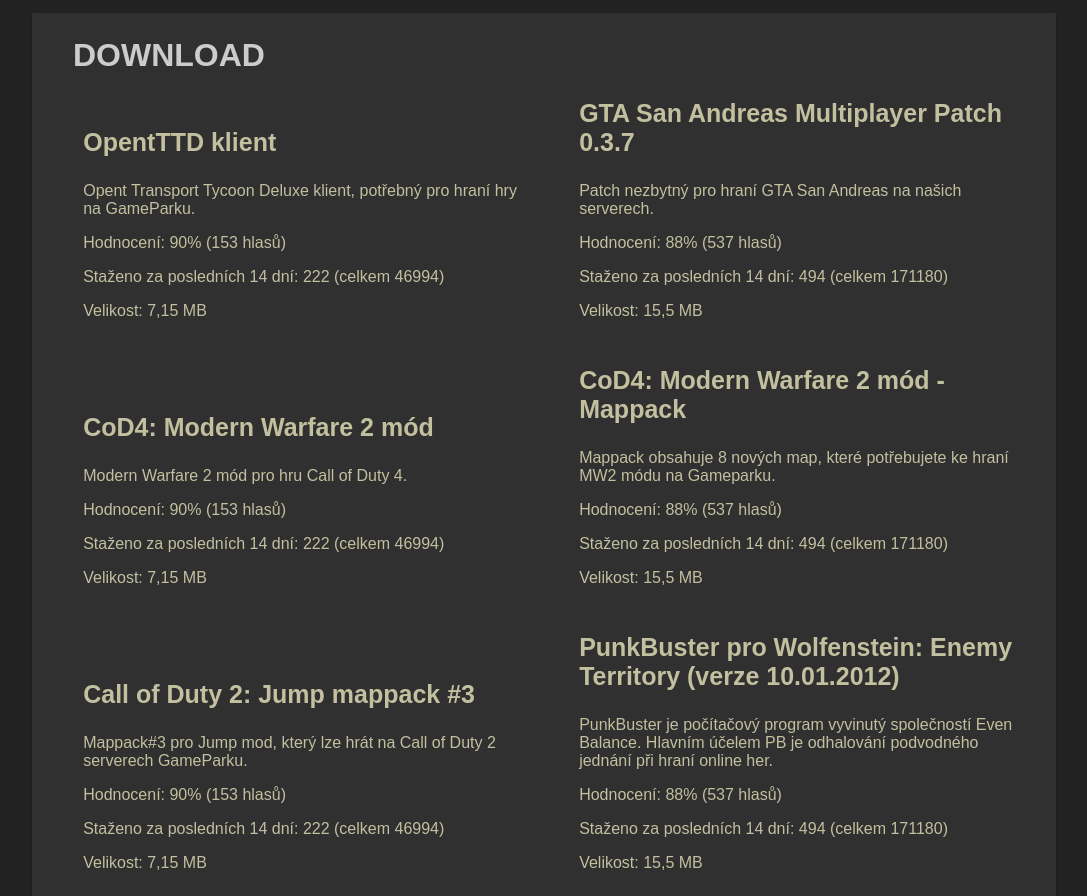
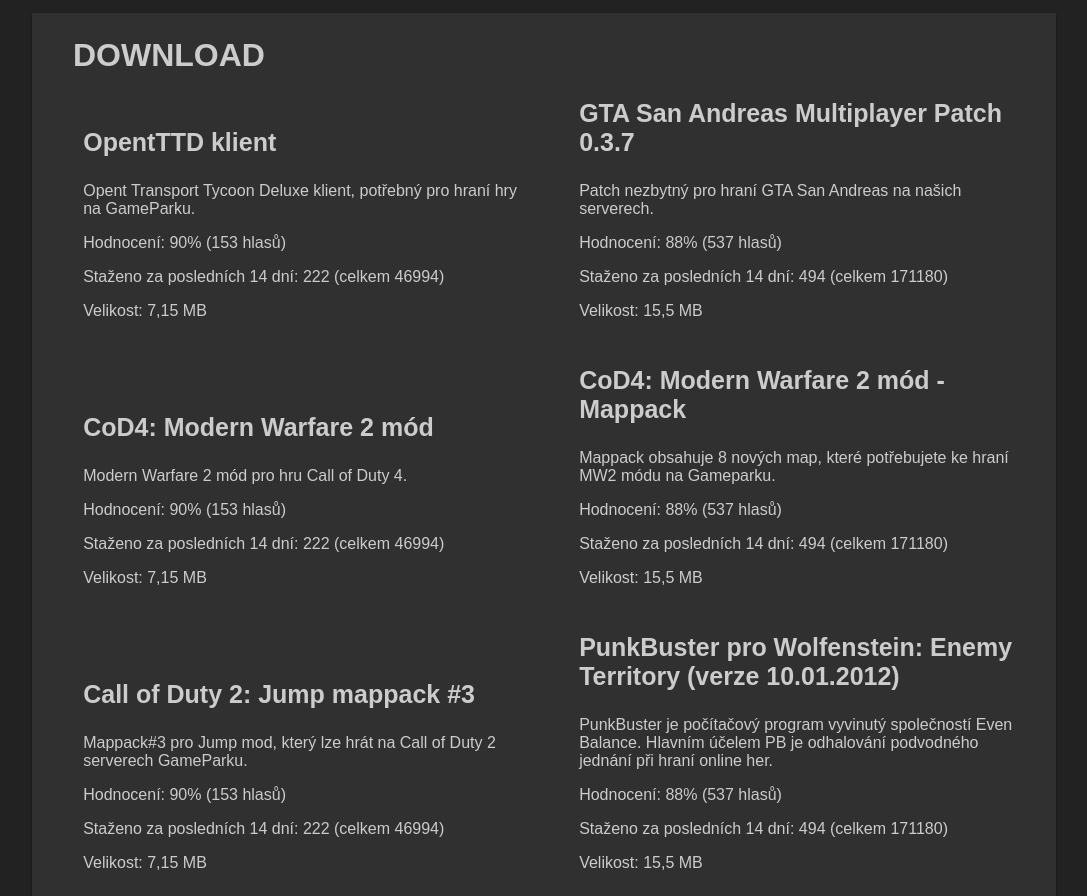
Before and after one commit to Jakub-Jan/potential-memory, a plain HTML site: page index.html in a window 1280 px wide. Shown: the part 3445-4341 px from the top of the page, without its empty margins (96-1183 px from the left). Drawn offline with Linux system fonts and the light colour scheme.

Commit message:
font barva

```diff
--- a/css/mainStyle.css
+++ b/css/mainStyle.css
@@ -4,7 +4,7 @@
 }
 body {
     background-color: #222222;
-    color: #C2C09F;
+    color: #CCCCCC;
     font-family: sans-serif;
 }
 header {
@@ -18,7 +18,6 @@
 header h1 {
     margin: 0;
     font-size: 4em;
-    color: #CCCCCC;
     padding-top: 1%;
     padding-bottom: 1%;
     padding-left: 10%;
@@ -69,7 +68,6 @@
     font-size: 2em;
     margin: 0;
     padding: 0.75em 0 0 0.2em;
-    color:#CCCCCC;
 }
 main section article {
     margin-right: auto;
@@ -81,8 +79,7 @@
 main section article h3
 {
     font-size: 1.25em;
-    color: #C2C09F;
-
+    color:#CCCCCC;
 }
 main section article a{
     text-decoration: none;
```
